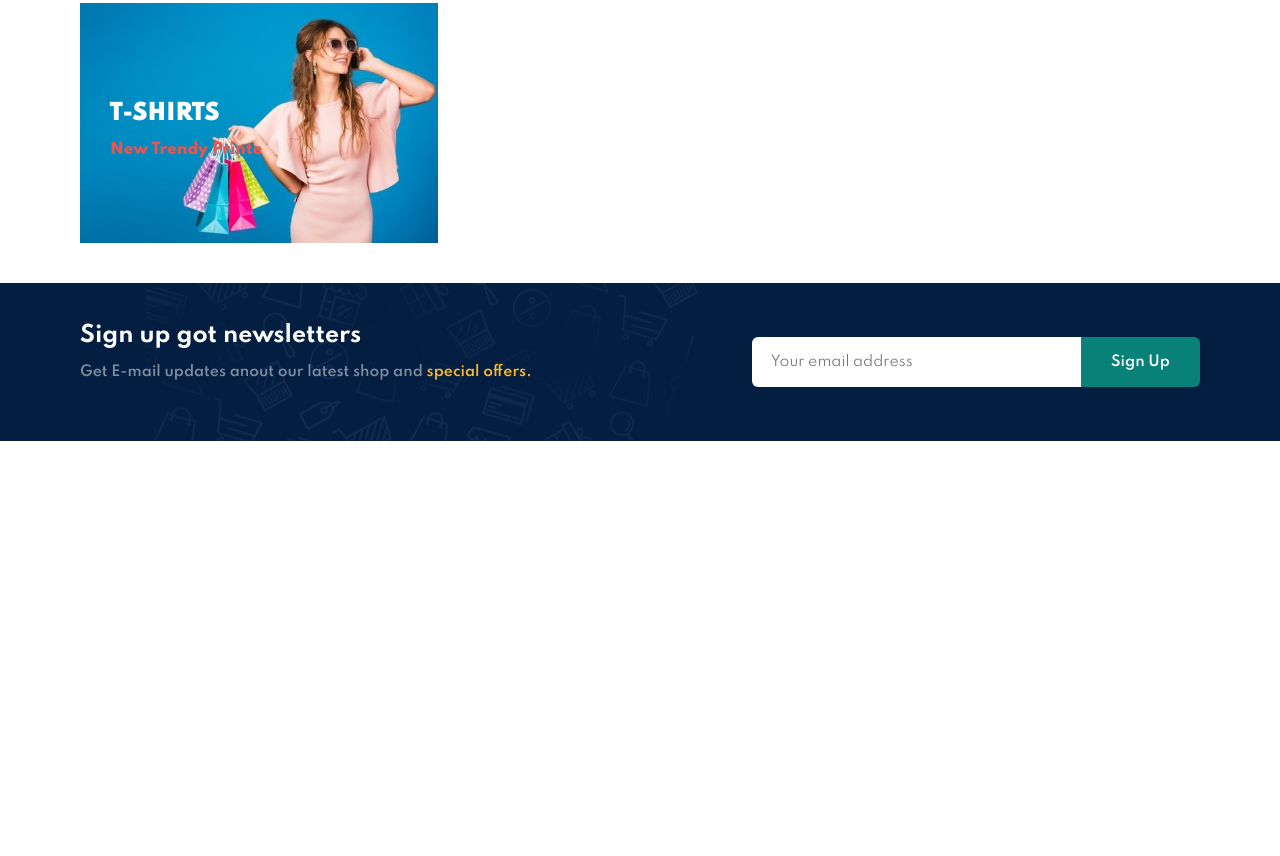
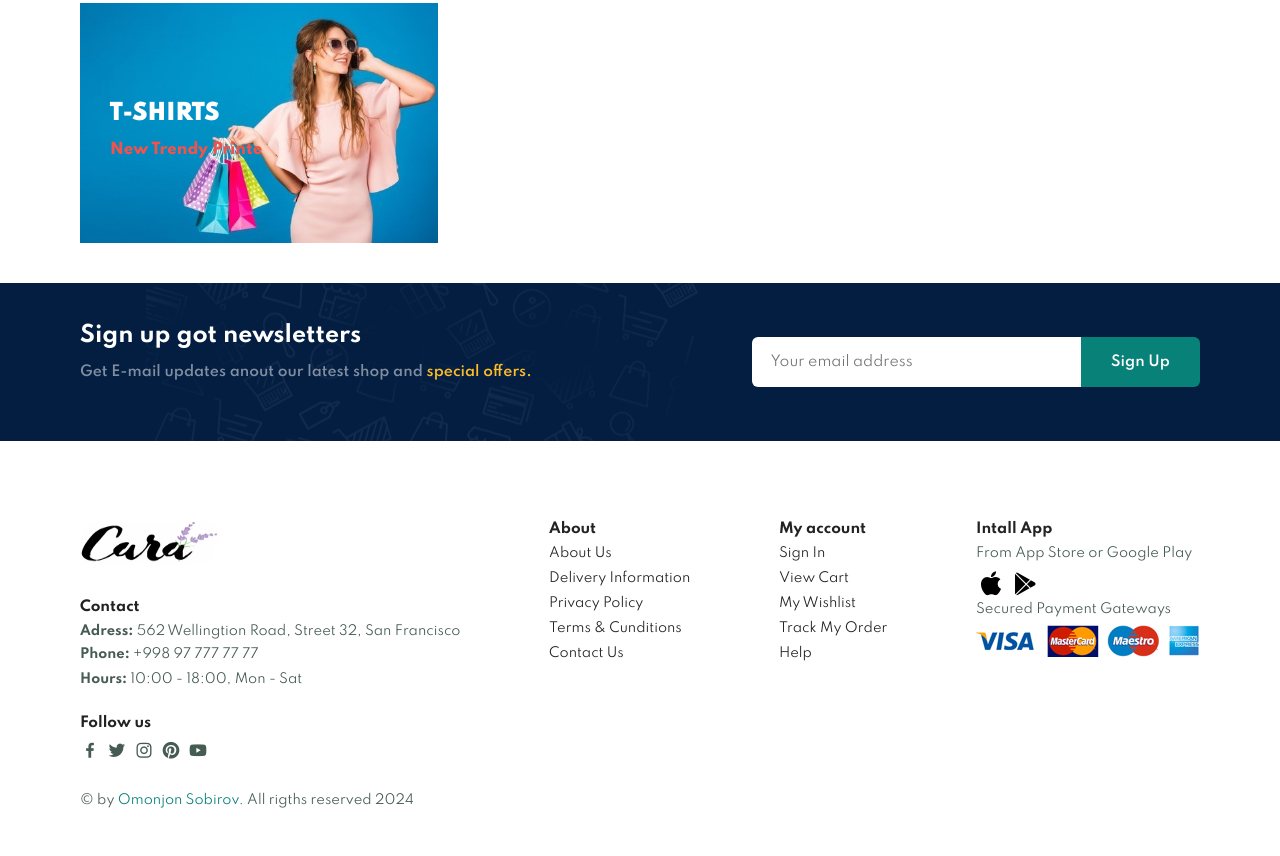
Before and after one commit to Omonjon-077/shop-clothers, a plain HTML site: page index.html in a window 1280 px wide. Shown: the part 4673-5529 px from the top of the page. Before the commit the page ends 5154 px from the top, so only its background shows below. Drawn offline with nearby package versions, Linux system fonts and the light colour scheme.

```diff
--- a/index.html
+++ b/index.html
@@ -29,7 +29,7 @@
 
 <!--======================= Header =======================-->
 <header id="header" class="header">
-    <a href="#" class="logo"><img src="img/logo.png" alt=""></a>
+    <a href="social-links.html" class="logo"><img src="img/logo.png" alt=""></a>
     <div class="">
         <ul class="navbar">
             <li><a class="active" href="index.html">Home</a></li>
@@ -406,6 +406,56 @@
     </section>
 </main>
 
+<!--======================= Footer =======================-->
+<footer class="footer section-p1">
+    <div class="col">
+        <a href="#" class="logo"><img src="img/logo.png" alt="" class=""></a>
+        <h4>Contact</h4>
+        <p><strong>Adress:</strong> 562 Wellingtion Road, Street 32, San Francisco</p>
+        <a style="color: #465b52" href="tel:+998977777777"><strong>Phone:</strong> +998 97 777 77 77</a>
+        <p><strong>Hours:</strong> 10:00 - 18:00, Mon - Sat</p>
+        <div class="follow">
+            <h4>Follow us</h4>
+            <div class="icons">
+                <a href="#"><i class='bx bxl-facebook'></i></a>
+                <a href="#"><i class='bx bxl-twitter'></i></a>
+                <a href="#"><i class='bx bxl-instagram'></i></a>
+                <a href="#"><i class='bx bxl-pinterest'></i></a>
+                <a href="#"><i class='bx bxl-youtube'></i></a>
+            </div>
+        </div>
+    </div>
+    <div class="col">
+        <h4>About</h4>
+        <a href="#">About Us</a>
+        <a href="#">Delivery Information</a>
+        <a href="#">Privacy Policy</a>
+        <a href="#">Terms & Cunditions</a>
+        <a href="#">Contact Us</a>
+    </div>
+    <div class="col">
+        <h4>My account</h4>
+        <a href="#">Sign In</a>
+        <a href="#">View Cart</a>
+        <a href="#">My Wishlist</a>
+        <a href="#">Track My Order</a>
+        <a href="#">Help</a>
+    </div>
+    <div class="col install">
+        <h4>Intall App</h4>
+        <p>From App Store or Google Play</p>
+        <div class="row">
+            <a href=""><i class='bx bxl-apple'></i></a>
+            <a href=""><i class='bx bxl-play-store'></i></a>
+        </div>
+        <p>Secured Payment Gateways</p>
+        <img src="img/pay/pay.png" alt="">
+    </div>
+    <div class="copyright">
+        <p>© by <a href="https://omonjon.triger.uz/">Omonjon Sobirov.</a> All rigths reserved 2024</p>
+    </div>
+</footer>
+
 
 <!--======================= JS Files =======================-->
 <script src="scripts/main.js?v=0.1"></script>
--- a/styles/main.css
+++ b/styles/main.css
@@ -494,3 +494,61 @@
     white-space: nowrap;
     border-radius: 0 6px 6px 0;
 }
+
+.footer {
+    display: flex;
+    flex-wrap: wrap;
+    justify-content: space-between;
+    row-gap: 20px;
+}
+
+.footer .col {
+    display: flex;
+    flex-direction: column;
+    align-items: flex-start;
+}
+
+.footer .logo {
+    margin-bottom: 30px;
+}
+
+.footer h4 {
+    font-size: 14px;
+    margin: 0 0 8px 0;
+}
+
+.footer p {
+    font-size: 13px;
+    margin: 0 0 8px 0;
+}
+
+.footer a {
+    font-size: 13px;
+    text-decoration: none;
+    color: #222;
+    margin-bottom: 10px;
+}
+
+.copyright a {
+    color: #088178;
+}
+
+.footer .follow {
+    margin-top: 20px;
+}
+
+.footer .follow .icons {
+    display: flex;
+    align-items: center;
+    column-gap: 7px;
+}
+
+.footer .follow .icons i {
+    color: #465b52;
+    font-size: 20px;
+}
+
+.footer .install .row a i {
+    font-size: 30px;
+    color: black;
+}
```
Also changed, not shown: social-links.html (added, +167 -0 lines), img/pay/app.jpg, img/pay/play.jpg (deleted).
